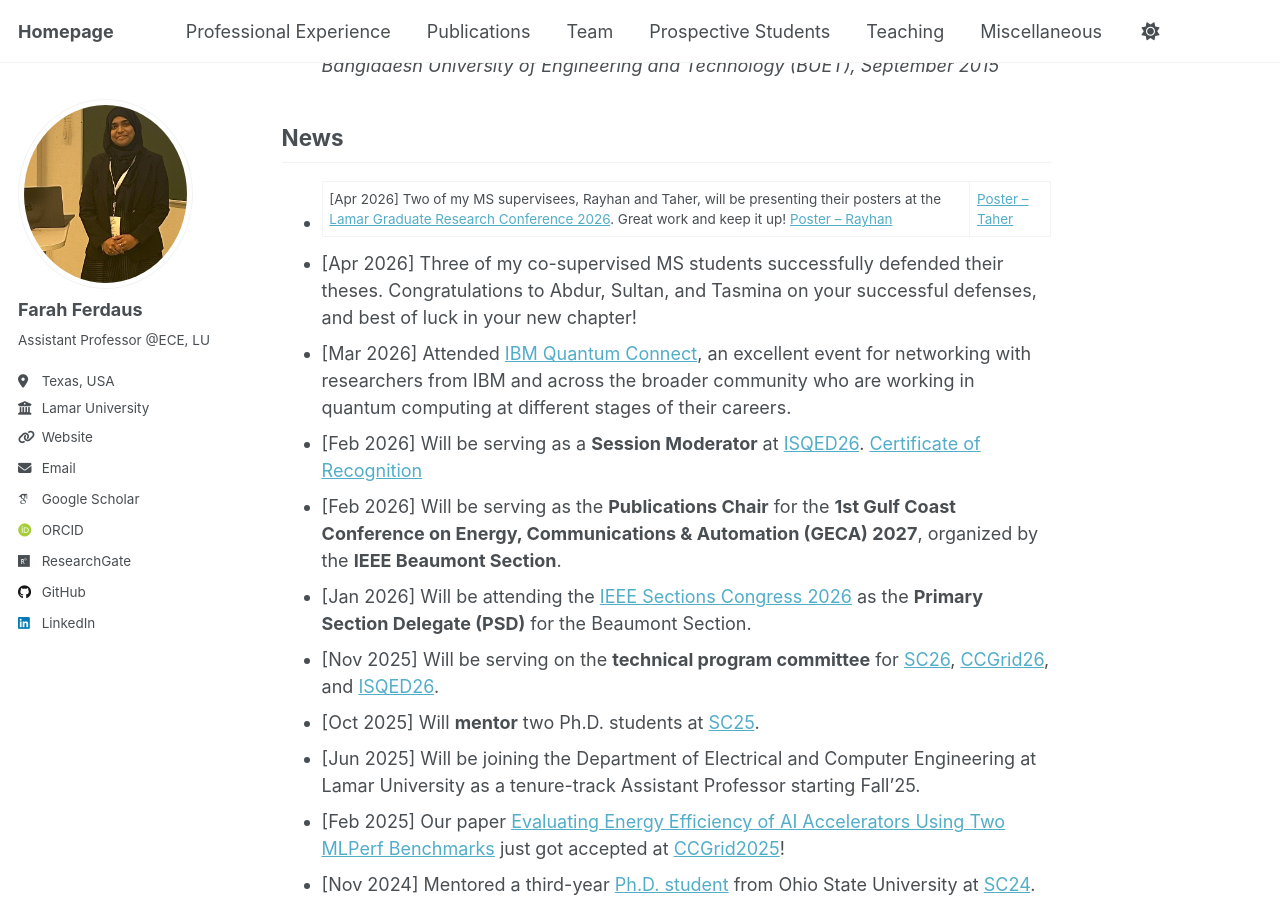
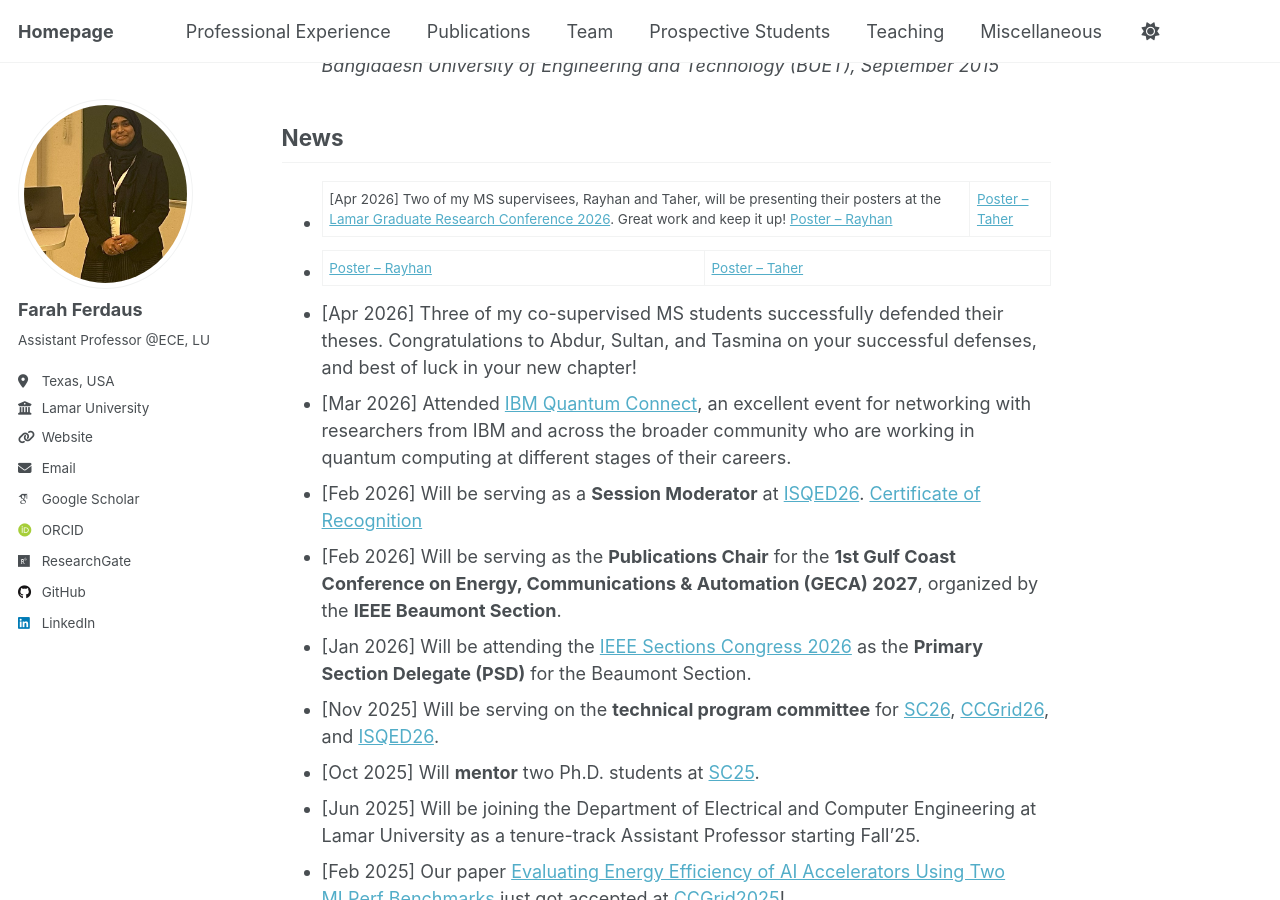
Before and after one commit to fferdaus/fferdaus.github.io, a Jekyll site: the page built from _pages/about.md, in a window 1280 px wide and 900 px high, scrolled down 937 px. Built offline with Jekyll 4.4.1, drawn with Linux system fonts in a browser that asks for light colours; some web fonts are replaced.

Commit message:
Update about.md

```diff
--- a/_pages/about.md
+++ b/_pages/about.md
@@ -60,6 +60,7 @@ I have published numerous scientific articles, including journal articles, confe
 -->
 ## News
 - [Apr 2026] Two of my MS supervisees, Rayhan and Taher, will be presenting their posters at the [Lamar Graduate Research Conference 2026](https://www.lamar.edu/graduate-studies/_files/documents/4th-annual-graduate-research-conference-program.pdf). Great work and keep it up! [Poster – Rayhan](https://lamar0-my.sharepoint.com/:b:/g/personal/fferdaus_lamar_edu/IQDJAmfeKdWtRoJOF0tiFMUCAV5S6lzGjz5sl6GAh_drQu0?e=ODjbzc) | [Poster – Taher](https://lamar0-my.sharepoint.com/:b:/g/personal/fferdaus_lamar_edu/IQDaqvUznGsSSbnXCy_U9GppAXAiHoaEPJ6QIkLvs-92vq0?e=bWgcDz)
+- [Poster – Rayhan](link) | [Poster – Taher](link)
 - [Apr 2026] Three of my co-supervised MS students successfully defended their theses. Congratulations to Abdur, Sultan, and Tasmina on your successful defenses, and best of luck in your new chapter!
 - [Mar 2026] Attended [IBM Quantum Connect](https://www.ibm.com/events/reg/flow/ibm/3hqllqmb/landing/page/landing), an excellent event for networking with researchers from IBM and across the broader community who are working in quantum computing at different stages of their careers.
 - [Feb 2026] Will be serving as a **Session Moderator** at [ISQED26](https://www.isqed.org/English/Collaterals/Documents/ISQED2026-Program-Booklet_rev1.pdf). [Certificate of Recognition](https://drive.google.com/file/d/1icvL6GNcqsai--ZwekN-Gn7IotdIbDi6/view?usp=sharing)
```
